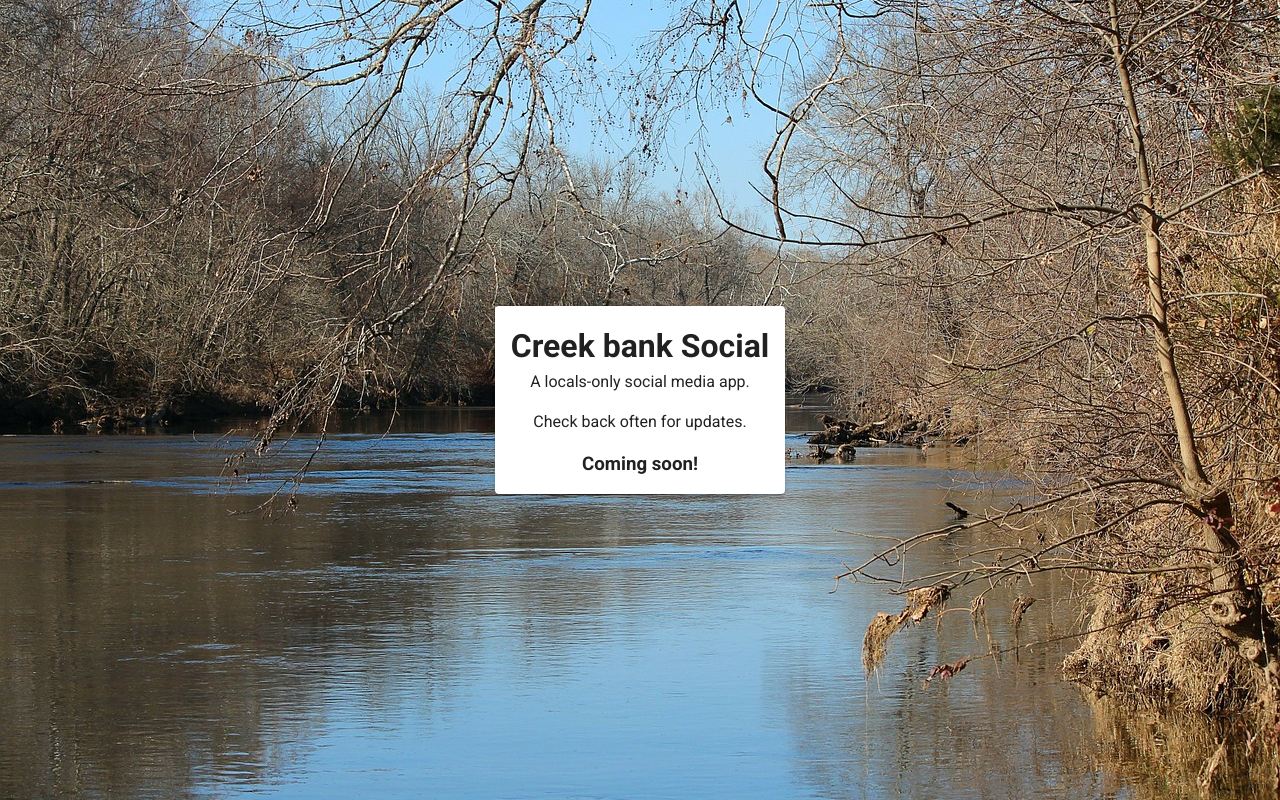
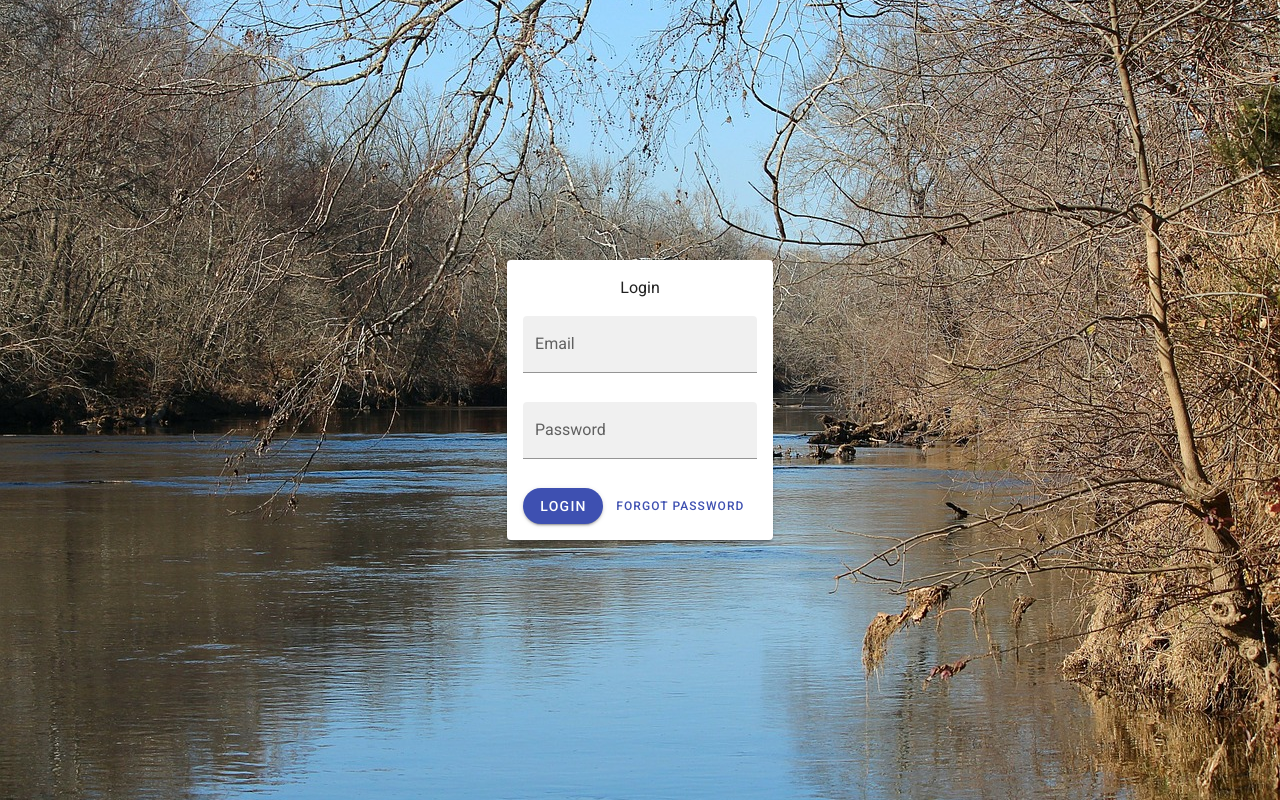
Before and after one commit to ButlerFuqua/local_social_frontend, a Nuxt app: page / in a window 1280 px wide. Built offline with nearby package versions, Linux system fonts and the light colour scheme.

Commit message:
Begin login component mockup

```diff
--- /dev/null
+++ b/components/startup/Login.vue
@@ -0,0 +1,45 @@
+<template>
+  <v-card>
+    <div class="pa-4 text-center">
+      <p>Login</p>
+      <v-text-field
+        filled
+        label="Email"
+        placeholder="me@site.com"
+        v-model="emailInput"
+      ></v-text-field>
+      <v-text-field
+        filled
+        type="password"
+        label="Password"
+        v-model="passwordInput"
+      ></v-text-field>
+      <v-btn @click="loginHandler" rounded color="primary" dark>Login</v-btn>
+      <v-btn @click="forgotPasswordHandler" text small color="primary"
+        >Forgot Password</v-btn
+      >
+    </div>
+  </v-card>
+</template>
+
+<script>
+export default {
+  name: "Login",
+  props: ["forgotPasswordAction"],
+  components: {},
+  data() {
+    return {
+      emailInput: "",
+      passwordInput: "",
+    };
+  },
+  methods: {
+    forgotPasswordHandler() {
+      this.forgotPasswordAction();
+    },
+    loginHandler() {
+      console.log("LOGIN!!!");
+    },
+  },
+};
+</script>
--- a/pages/index.vue
+++ b/pages/index.vue
@@ -1,30 +1,33 @@
 <template>
   <div id="container">
-    <v-card class="pa-4 text-center">
-      <h1>Creek bank Social</h1>
-      <p>A locals-only social media app.</p>
-      <p>Check back often for updates.</p>
-      <h3>Coming soon!</h3>
-    </v-card>
+    <Login :forgotPasswordAction="forgotPasswordAction" />
   </div>
 </template>
 
 <script>
 import generateHeadTags from "../lib/generateMeta";
+import Login from "../components/startup/Login.vue";
 export default {
   layout: "landing",
   head: generateHeadTags(
     "Creek bank Social",
-    "A social app for citizens of Creek bank, AL.",
+    "A social app for citizens of Ohatchee, AL.",
     "thumbnail",
     null,
     true
   ),
-  components: {},
+  components: {
+    Login,
+  },
   data() {
     return {
       pageTitle: "Creek bank Social",
     };
+  },
+  methods: {
+    forgotPasswordAction() {
+      console.log("forgot password.");
+    },
   },
   async created() {
     this.$nuxt.$emit("pageTitleChange", this.pageTitle);
```
